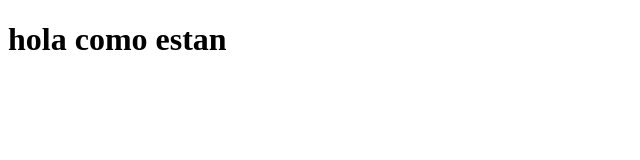
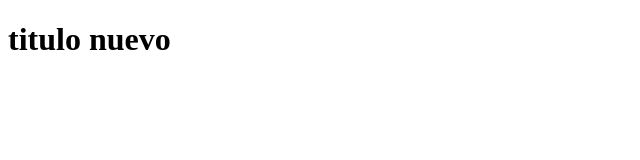
Before and after one commit to gladyssalinas/hello-world-git, a plain HTML site: page index.html in a window 1280 px wide. Shown: the whole page, without its empty margins (0-640 px from the left). Drawn offline with Linux system fonts and the light colour scheme.

Commit message:
se modifico titulo index

```diff
--- a/index.html
+++ b/index.html
@@ -7,7 +7,7 @@
         <title>demogit</title>
     </head>
 
-    <h1>hola como estan</h1>
+    <h1>titulo nuevo </h1>
     <body>
 
     </body>
```
